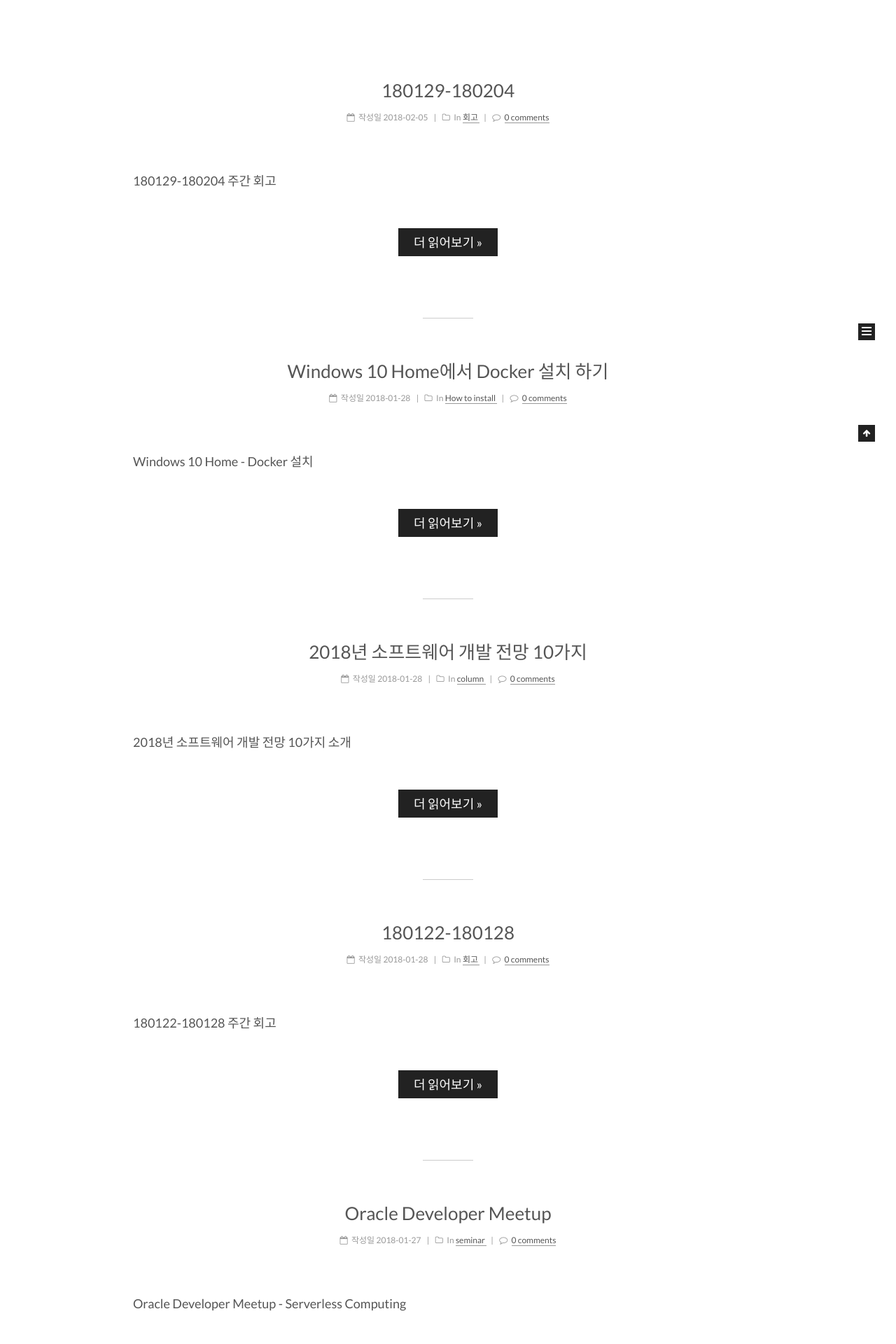
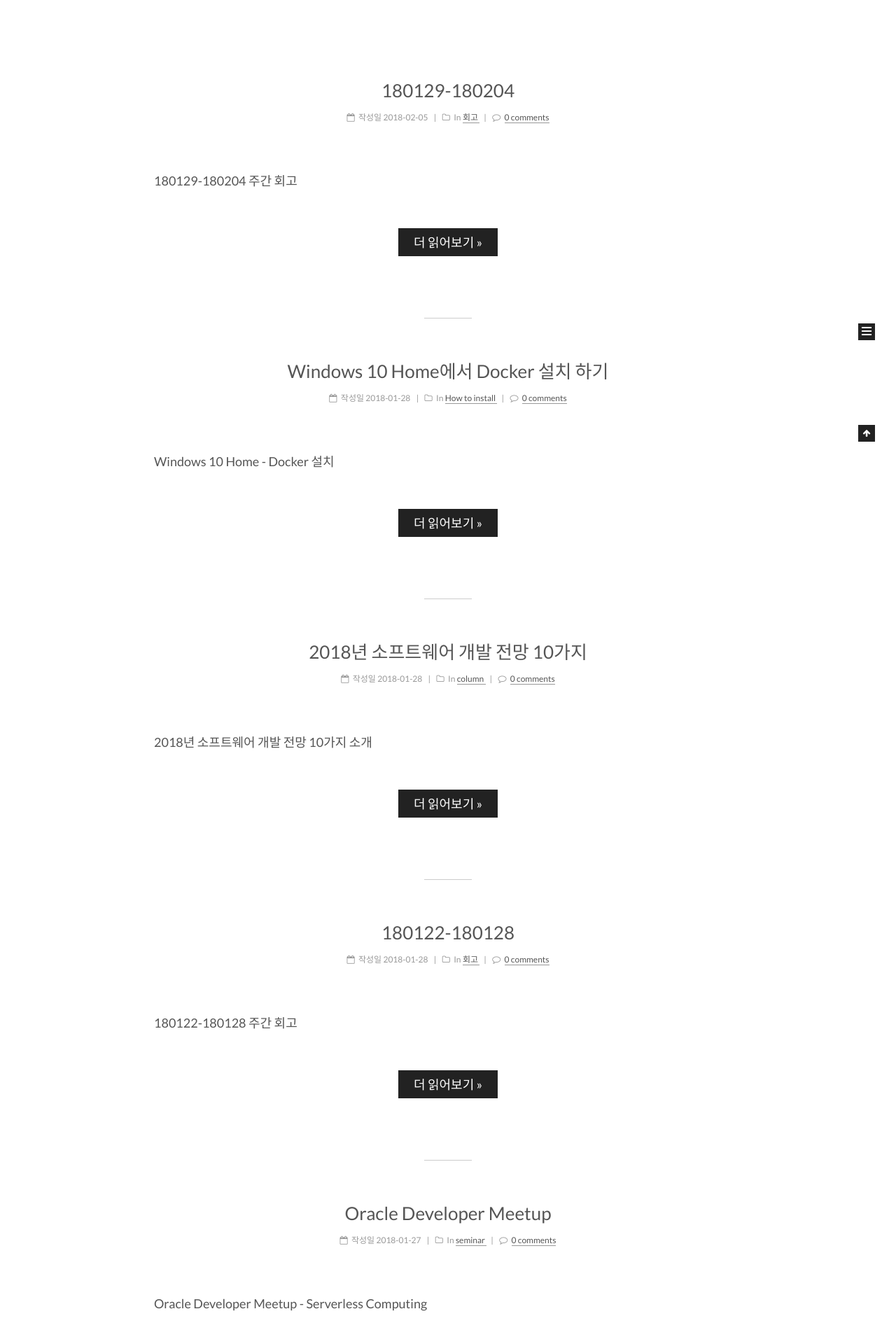
Before and after one commit to gwonsungjun/gwonsungjun.github.io, a Jekyll site: the page built from index.html, in a window 1280 px wide. Shown: the part 369-2289 px from the top of the page at 70% size. Built offline with Jekyll 4.4.1, drawn with Linux system fonts in a browser that asks for light colours; the list of posts is cut into pages by our own code; comment, search, counter and statistics services are not loaded.

Commit message:
modify blog .scss

```diff
--- a/_sass/_variables/base.scss
+++ b/_sass/_variables/base.scss
@@ -189,11 +189,11 @@
 // Layout sizes
 // --------------------------------------------------
 
-$main-desktop                   : 960px;
-$main-desktop-large             : 1200px;
+$main-desktop                   : 840px;
+$main-desktop-large             : 850px;
 
-$content-desktop                : 900px;
-$content-desktop-large          : 1100px;
+$content-desktop                : 840px;
+$content-desktop-large          : 850px;
 $content-desktop-padding        : 40px;
 
 $sidebar-desktop                : 200px;
```
